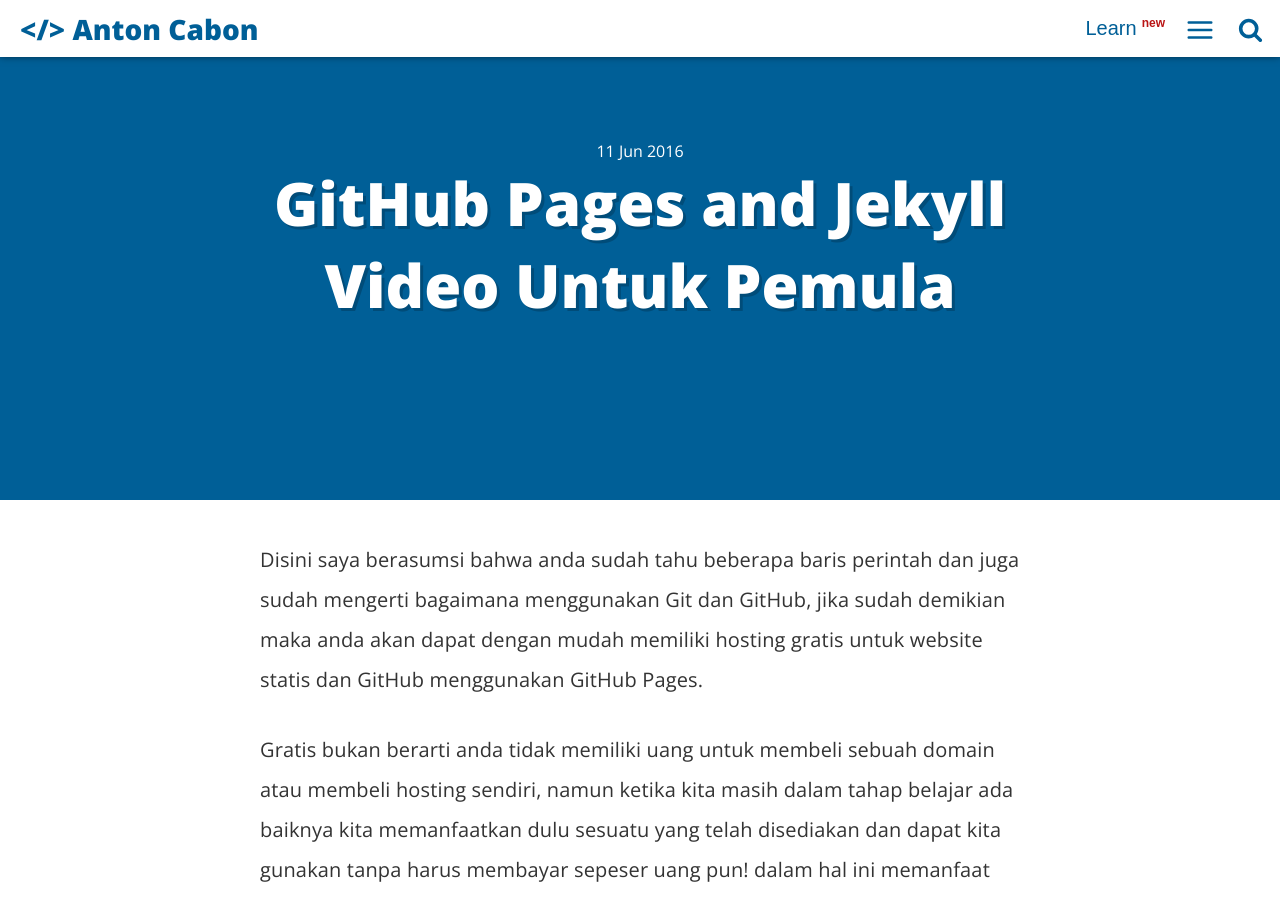
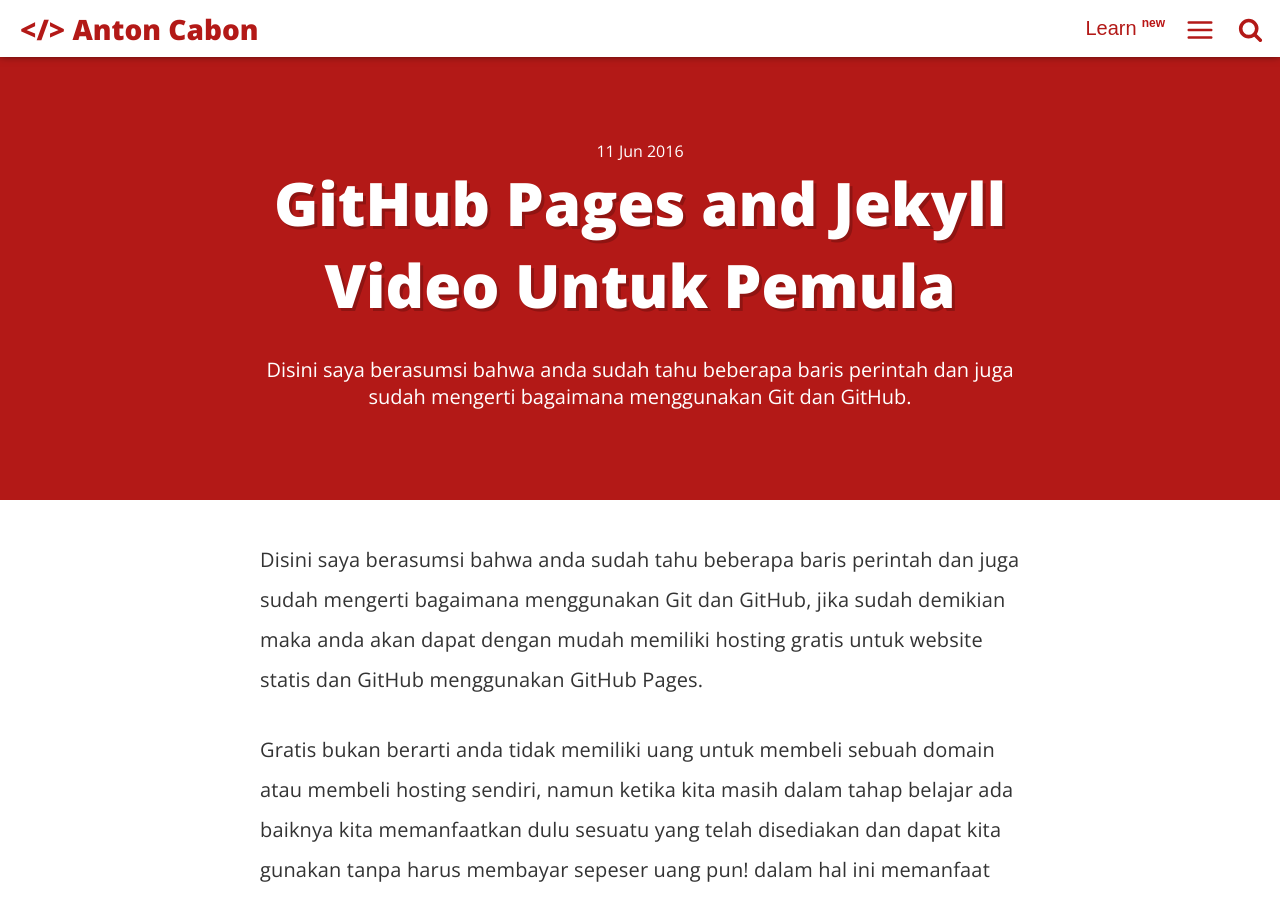
Before and after one commit to antoncabon/antoncabon.github.io, a Jekyll site: the page built from _posts/2016-06-11-github-pages-and-jekyll-video-untuk-pemula.markdown, in a window 1280 px wide and 900 px high. Built offline with Jekyll 4.4.1, drawn with Linux system fonts in a browser that asks for light colours; comment, search, counter and statistics services are not loaded.

Commit message:
Update 2016-06-11-github-pages-and-jekyll-video-untuk-pemula.markdown

```diff
--- a/_posts/2016-06-11-github-pages-and-jekyll-video-untuk-pemula.markdown
+++ b/_posts/2016-06-11-github-pages-and-jekyll-video-untuk-pemula.markdown
@@ -1,11 +1,21 @@
 ---
-published: true
-title: GitHub Pages and Jekyll Video Untuk Pemula
 layout: post
+title: "GitHub Pages and Jekyll Video Untuk Pemula"
+description: "Disini saya  berasumsi bahwa anda sudah tahu beberapa baris perintah dan juga sudah mengerti bagaimana menggunakan Git dan GitHub."
+image: "/assets/img/tutorial/jekyll-tutor.jpg"
+main-class: 'jekyll'
+tags:
+- tutorial
+- jekyll
+- videos
+twitter_text: "GitHub Pages and Jekyll Video Untuk Pemula"
+introduction: "Disini saya  berasumsi bahwa anda sudah tahu beberapa baris perintah dan juga sudah mengerti bagaimana menggunakan Git dan GitHub."
 ---
 Disini saya  berasumsi bahwa anda sudah tahu beberapa baris perintah dan juga sudah mengerti bagaimana menggunakan Git dan GitHub,  jika sudah demikian maka anda akan dapat dengan mudah memiliki hosting gratis untuk website statis dan GitHub menggunakan GitHub Pages.
 
 Gratis bukan berarti anda tidak memiliki uang untuk membeli sebuah domain atau membeli hosting sendiri, namun ketika kita masih dalam tahap belajar ada baiknya kita memanfaatkan dulu sesuatu yang telah disediakan dan dapat kita gunakan tanpa harus membayar sepeser uang pun! dalam hal ini memanfaat github pages.
+
+![Videos Tutroial](/assets/img/tutorial/jekyll-tutor.jpg)
 
 Nah pada postingan kali ini saya akan membagikan sebuah video tutorial yang berasal dari youtube yang saya anggap sangat membantu dalam membuat blog di github, video ini menjelaskan langkah demi langkah dalam proses membuat sebuah blog yang di hosting di github, silahkan anda perhatikan dengan seksama dan semoga dapat membantu, terimakasih.
 
```
